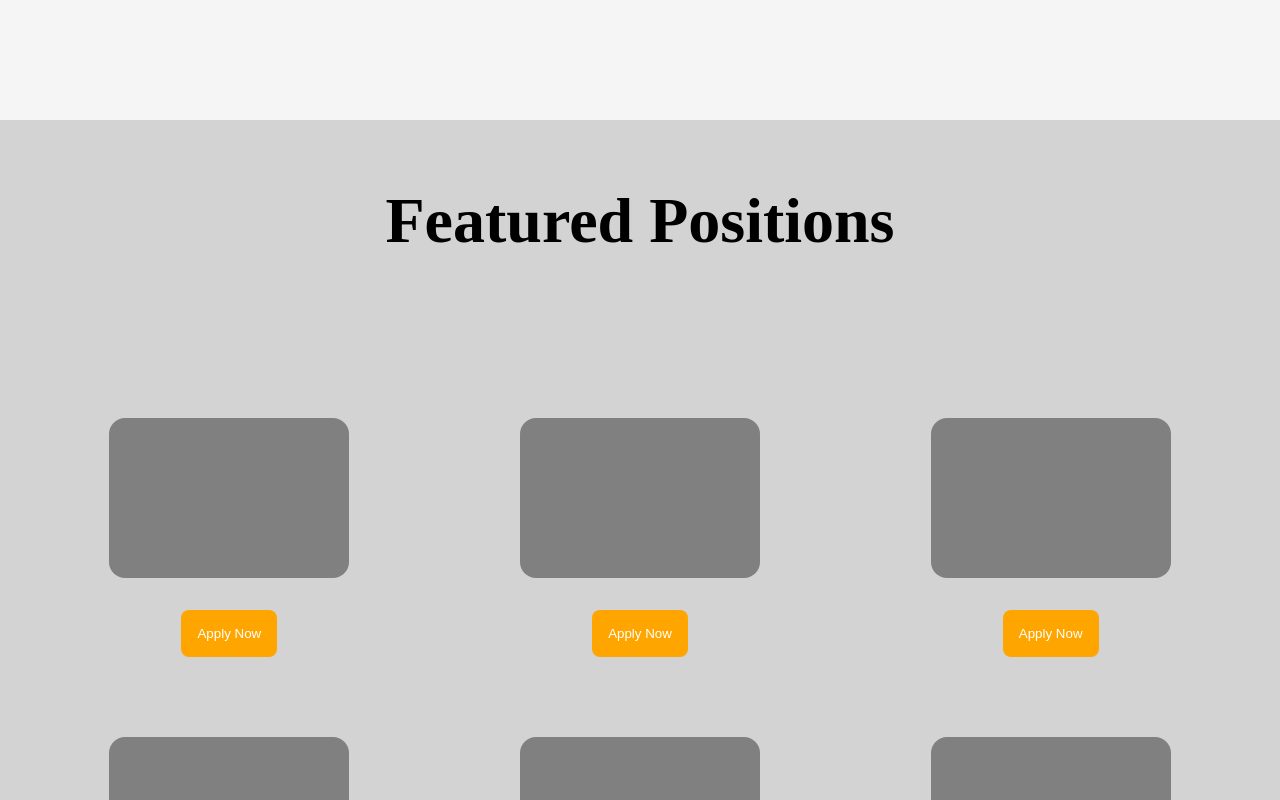
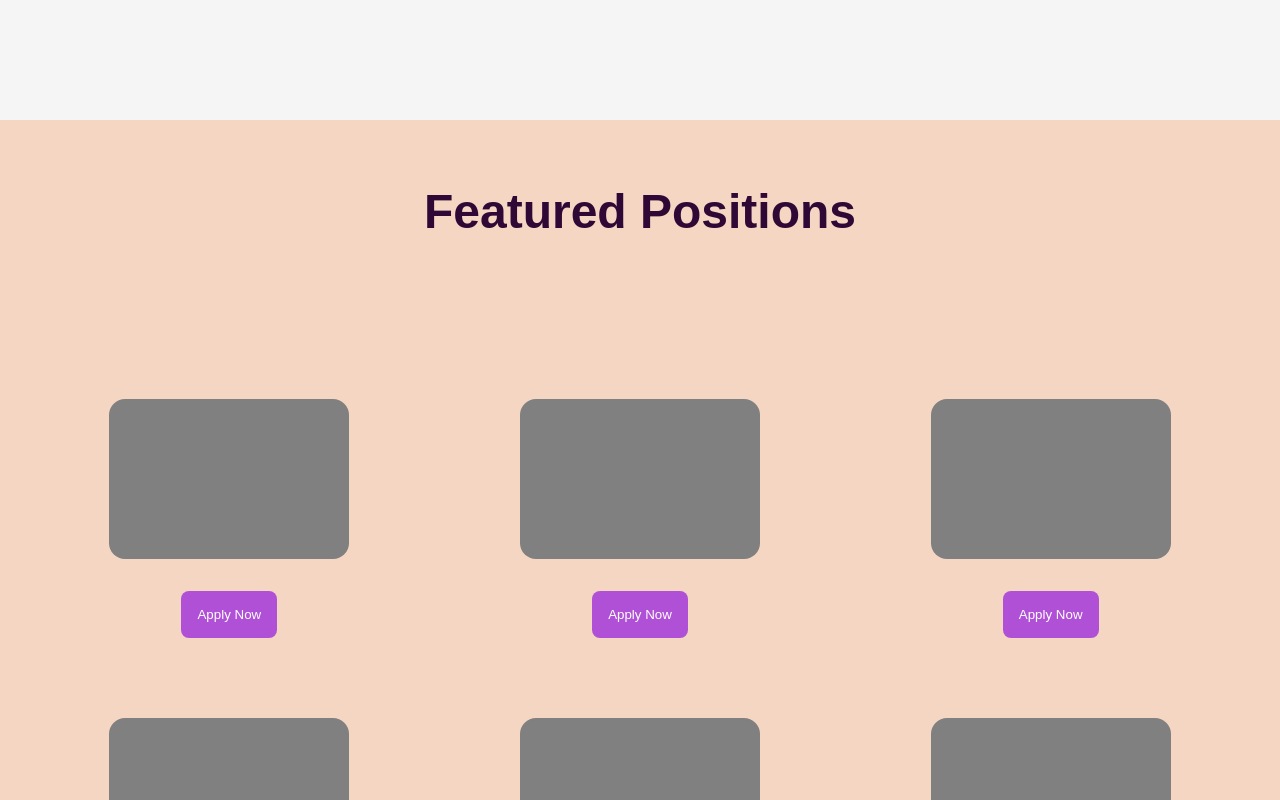
Before and after one commit to mertsay01/Birungi-Studio-Website, a React (Vite) app: page /careers in a window 1280 px wide. Shown: the part 1640-2440 px from the top of the page. Built offline with nearby package versions, Linux system fonts and the light colour scheme.

Commit message:
styling careers page

```diff
--- a/src/pages/Careers/Careers.css
+++ b/src/pages/Careers/Careers.css
@@ -112,13 +112,15 @@ body {
 }
 
 .featured-positions {
-  background: lightgrey;
+  background: #f07f3444;
   height: 65rem;
   padding: 4rem;
 }
 
 .positions-title{
-  font-size: 4rem;
+  font-size: 3rem;
+  font-family: 'poppins', sans-serif;
+  color: rgb(48, 8, 53);
 }
 
 .positions {
@@ -147,7 +149,7 @@ body {
 }
 
 .position button {
-  background: orange;
+  background: rgb(176, 80, 214);
   border: none;
   padding: 1rem;
   cursor: pointer;
```
